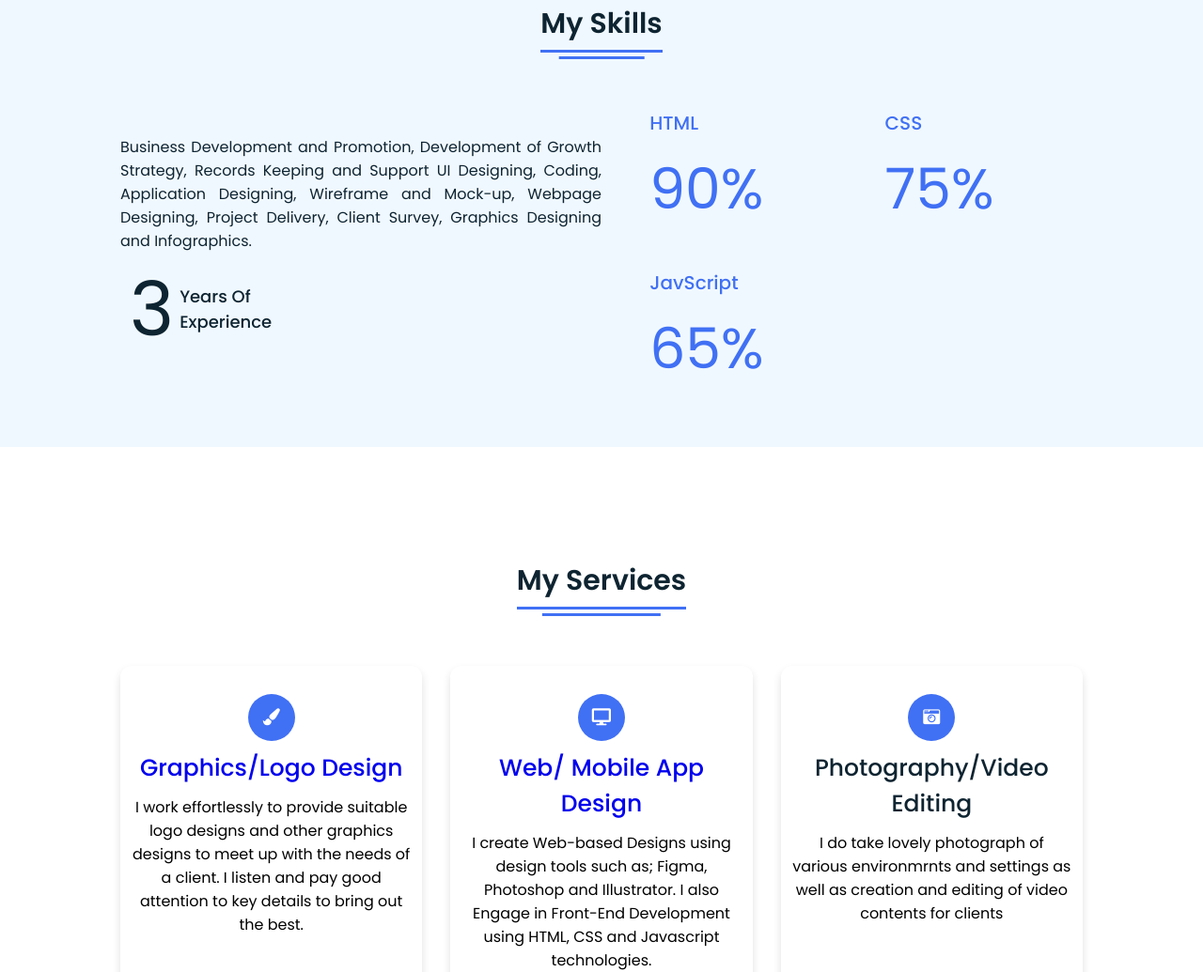
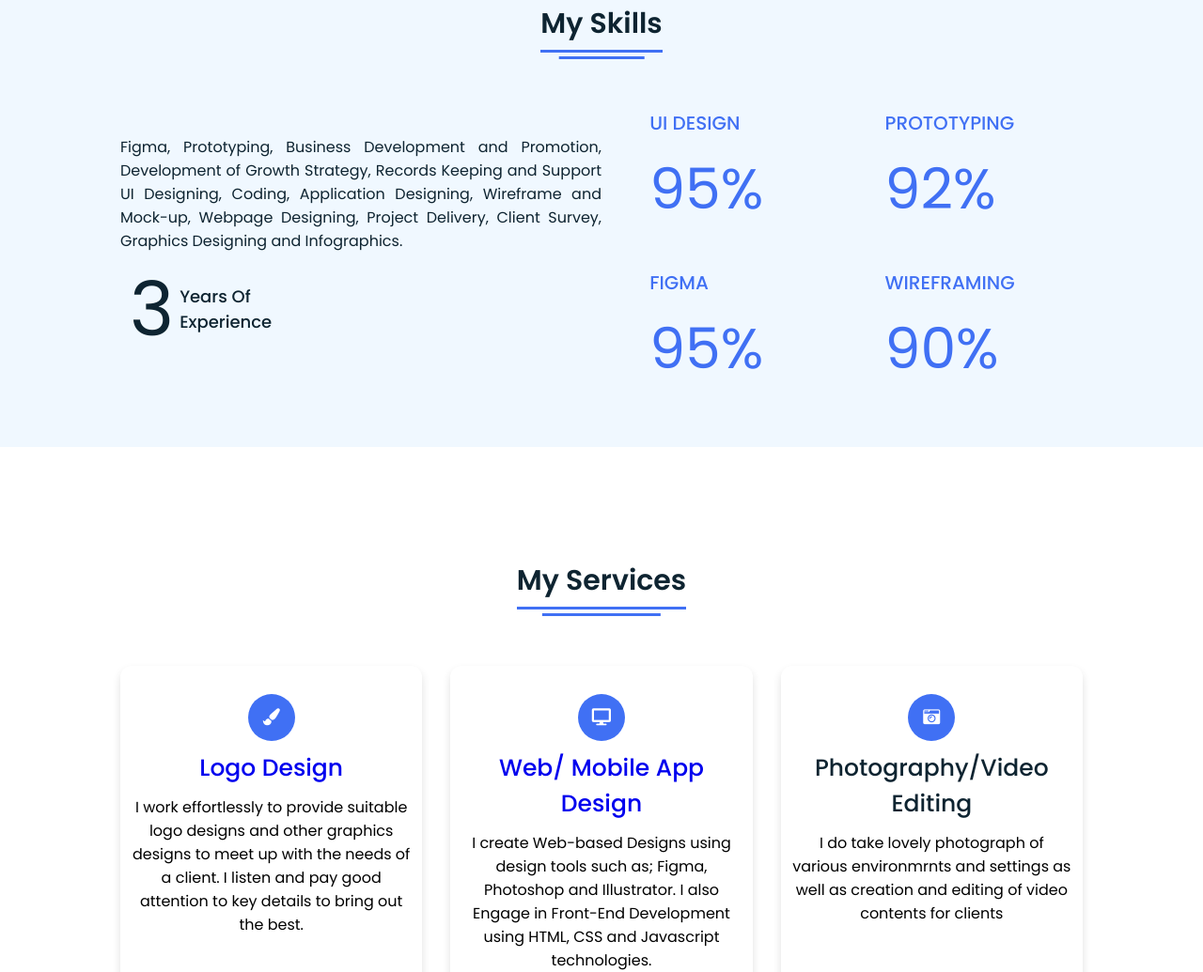
Before and after one commit to Vforce16/my-portfolio, a plain HTML site: page index.html in a window 1280 px wide. Shown: the part 1734-2769 px from the top of the page at 94% size. Drawn offline with Linux system fonts and the light colour scheme.

Commit message:
Update index.html

```diff
--- a/index.html
+++ b/index.html
@@ -33,7 +33,7 @@
         </ul>
         <div class="media-icons">
 
-          <a href="https://instagram.com/__vforce?igshid=MzNlNGNkZWQ4Mg=="><i class="fab fa-instagram"></i></a>
+          <a href="https://www.linkedin.com/in/victor-nwachukwu-a55b83243/"><i class="fab fa-instagram"></i></a>
         </div>
       </div>
       <div class="menu-btn">
@@ -103,7 +103,7 @@
           <div class="text">
 
             <p>
-              Business Development and Promotion, Development of Growth
+              Figma, Prototyping, Business Development and Promotion, Development of Growth
               Strategy, Records Keeping and Support UI Designing, Coding,
               Application Designing, Wireframe and Mock-up, Webpage Designing,
               Project Delivery, Client Survey, Graphics Designing and
@@ -119,16 +119,20 @@
           </div>
           <div class="boxes">
             <div class="box">
-              <div class="topic">HTML</div>
-              <div class="per">90%</div>
+              <div class="topic">UI DESIGN</div>
+              <div class="per">95%</div>
             </div>
             <div class="box">
-              <div class="topic">CSS</div>
-              <div class="per">75%</div>
+              <div class="topic">PROTOTYPING</div>
+              <div class="per">92%</div>
             </div>
             <div class="box">
-              <div class="topic">JavScript</div>
-              <div class="per">65%</div>
+              <div class="topic">FIGMA</div>
+              <div class="per">95%</div>
+            </div>
+            <div class="box">
+              <div class="topic">WIREFRAMING</div>
+              <div class="per">90%</div>
             </div>
           </div>
         </div>
@@ -144,7 +148,7 @@
             <div class="icon">
               <i class="fas fa-paint-brush"></i>
             </div>
-            <div class="topic"><a href="design-portfolio.html">Graphics/Logo Design</a></div>
+            <div class="topic"><a href="design-portfolio.html">Logo Design</a></div>
             <p>
               I work effortlessly to provide suitable logo designs and other
               graphics designs to meet up with the needs of a client. I listen
```
